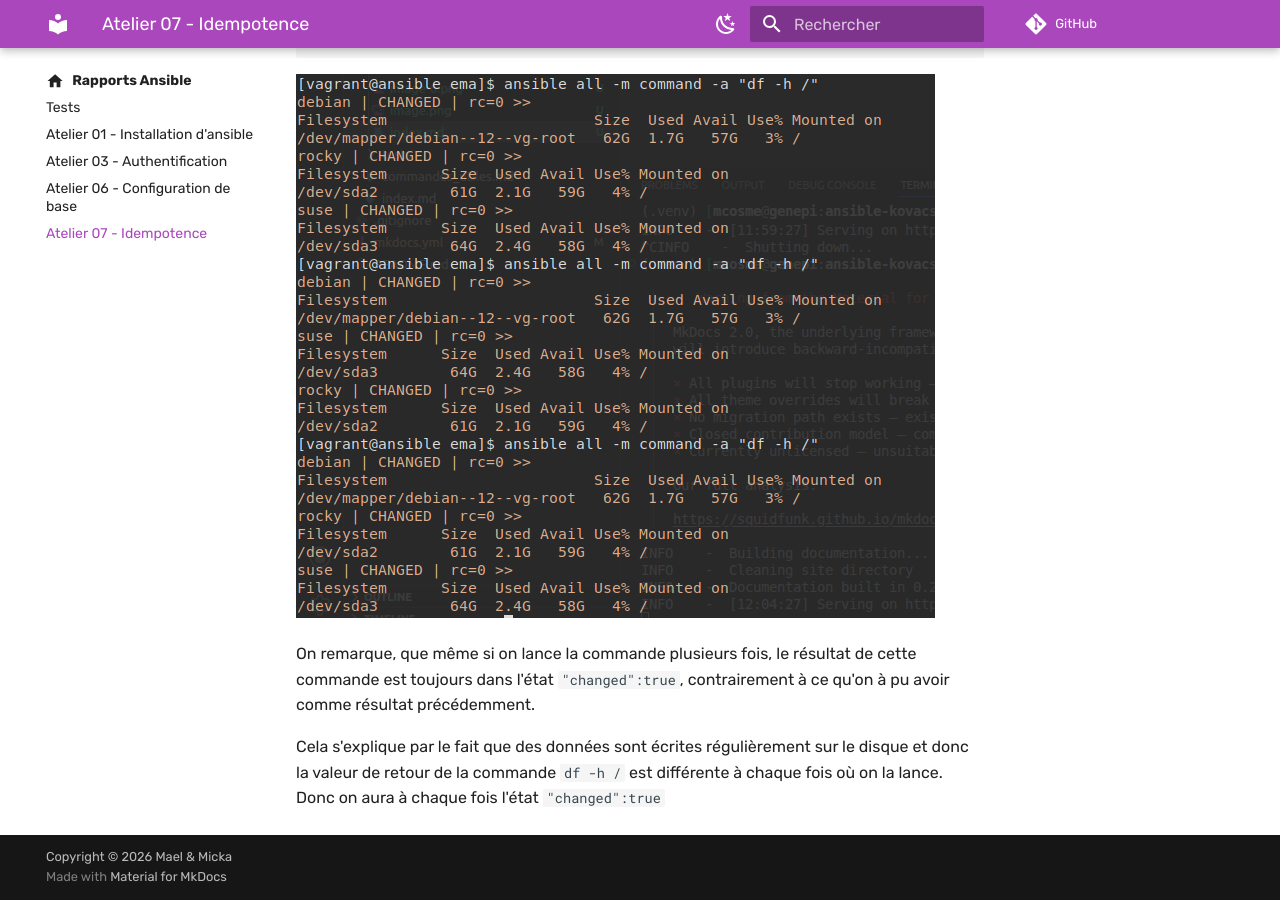
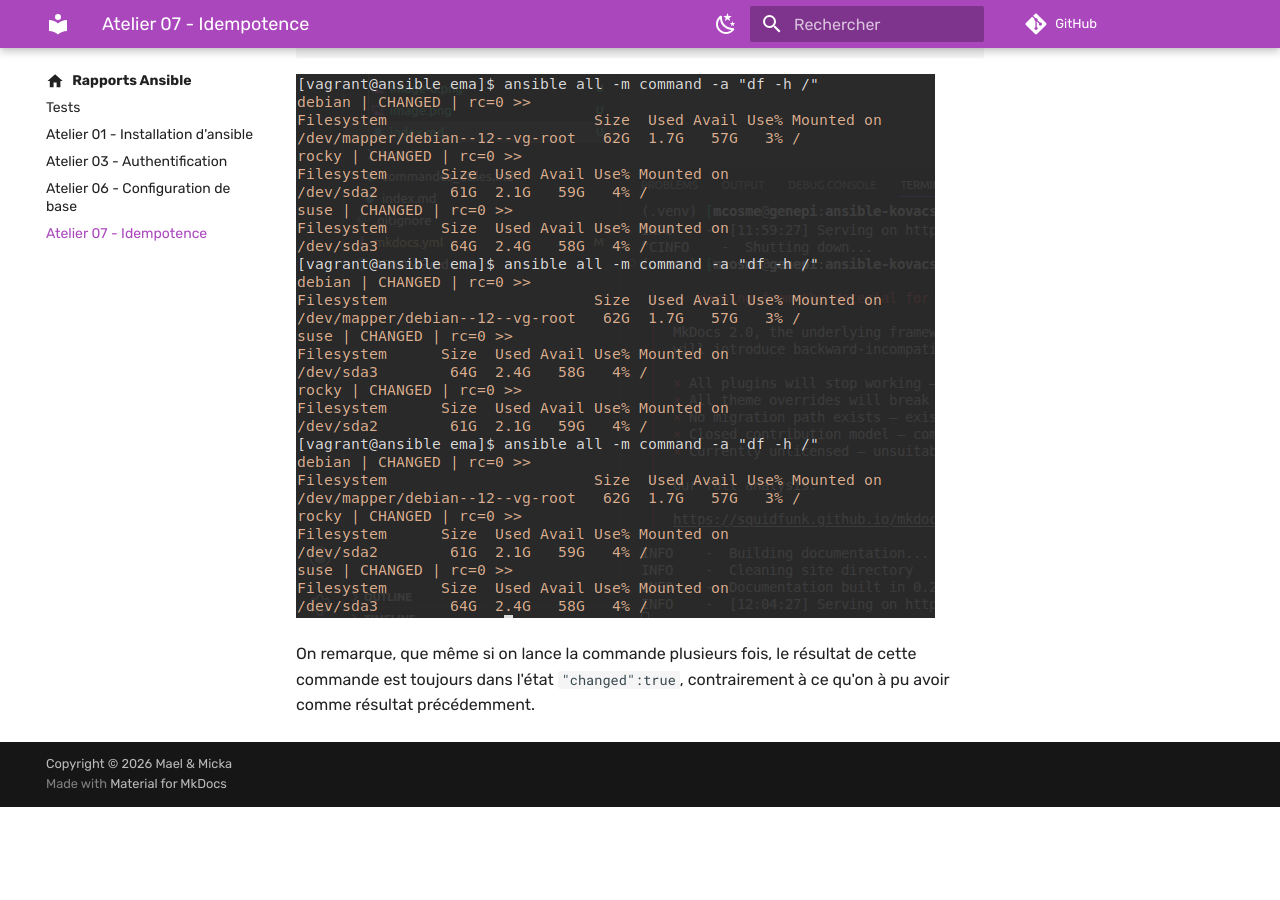
Before and after one commit to saiqo/ansible-kovacs, an MkDocs documentation site: the page built from docs/07-Idempotence/index.md, in a window 1280 px wide and 900 px high, scrolled down 3685 px. Built offline with MkDocs 1.6.1 and Material for MkDocs 9.7.7, drawn with Linux system fonts in a browser that asks for light colours; comment, search, counter and statistics services are not loaded; after the commit the page ends 4492 px from its top, so only the background shows below that.

Commit message:
Update atelier 7

```diff
--- a/docs/07-Idempotence/index.md
+++ b/docs/07-Idempotence/index.md
@@ -56,6 +56,3 @@ $ ansible all -m command -a "df -h /"
 ![alt text](image-7.png)
 
 On remarque, que même si on lance la commande plusieurs fois, le résultat de cette commande est toujours dans l'état `"changed":true`, contrairement à ce qu'on à pu avoir comme résultat précédemment.
-
-Cela s'explique par le fait que des données sont écrites régulièrement sur le disque et donc la valeur de retour de la commande `df -h /` est différente à chaque fois où on la lance.
-Donc on aura à chaque fois l'état `"changed":true`
```
